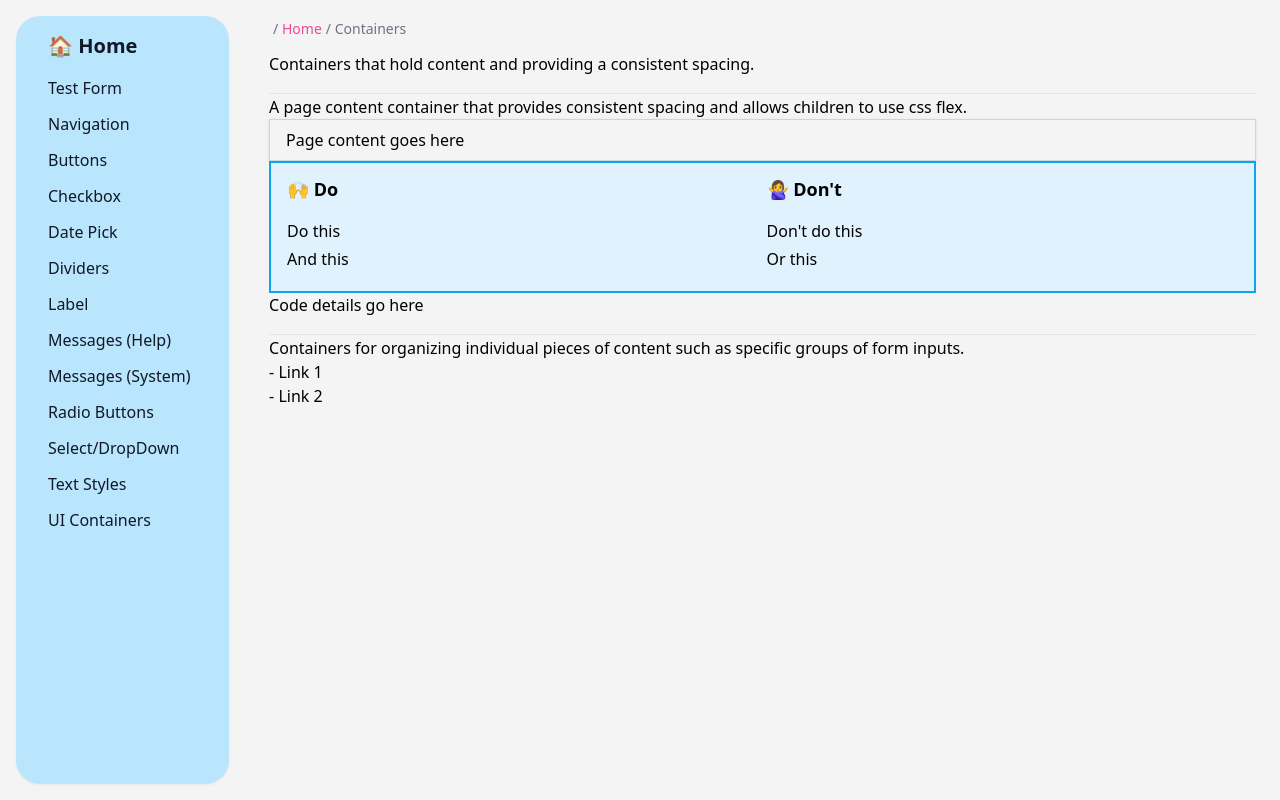
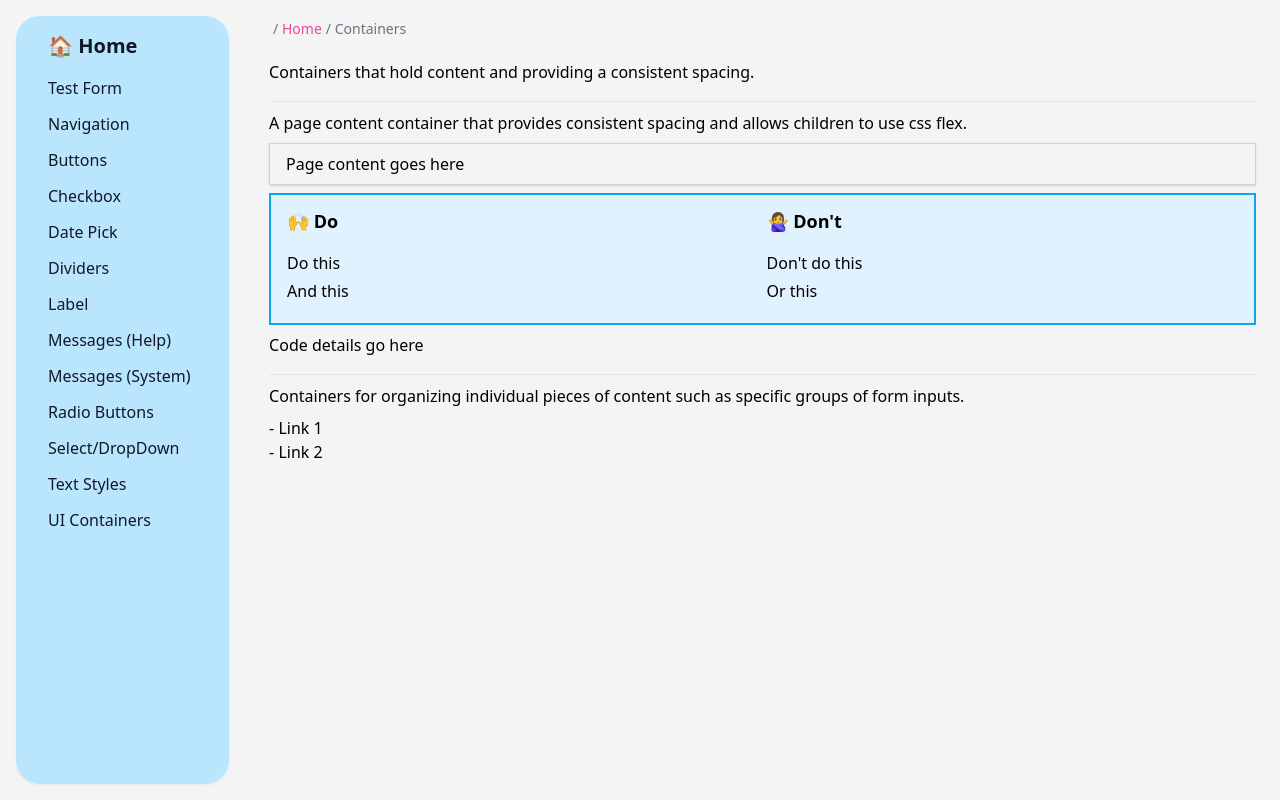
Before and after one commit to tayv/Project-Bubblegum, a Next.js app: page /layout/containers in a window 1280 px wide. Built offline with nearby package versions, Linux system fonts and the light colour scheme.

Commit message:
fixed custom tag bug

```diff
--- a/components/layout/Heading.tsx
+++ b/components/layout/Heading.tsx
@@ -44,7 +44,7 @@ type HeadingPadding = "none" | "small" | "standard" | "large" | "override"
 const headingPaddingMap: {[key in HeadingPadding]: string} = {
   "none": "pb-0",
   "small": "pb-1",
-  "standard": "pb-4",
+  "standard": "pb-2",
   "large": "pb-4",
   "override": ""
 }
@@ -60,7 +60,7 @@ const Heading: FC<HeadingProps> = ({
 }) => {
 
   // Dynamically set the heading tag based on the size prop. Use TS casting for type checking. See: https://stackoverflow.com/questions/33471880/dynamic-tag-name-in-react-jsx
-  const CustomHTag = `h${size}` as keyof JSX.IntrinsicElements
+  const CustomHTag = `${size}` as keyof JSX.IntrinsicElements
 
   return (
 
```
